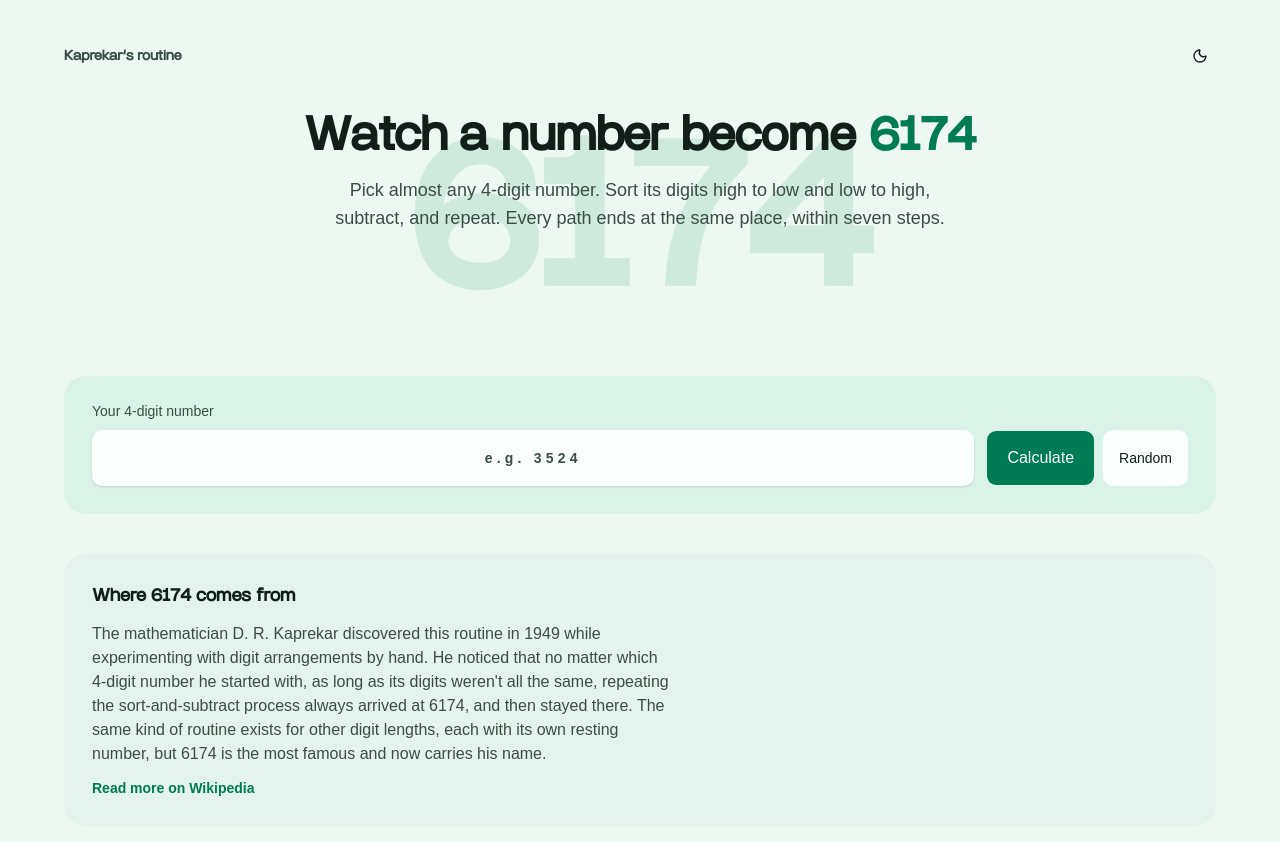
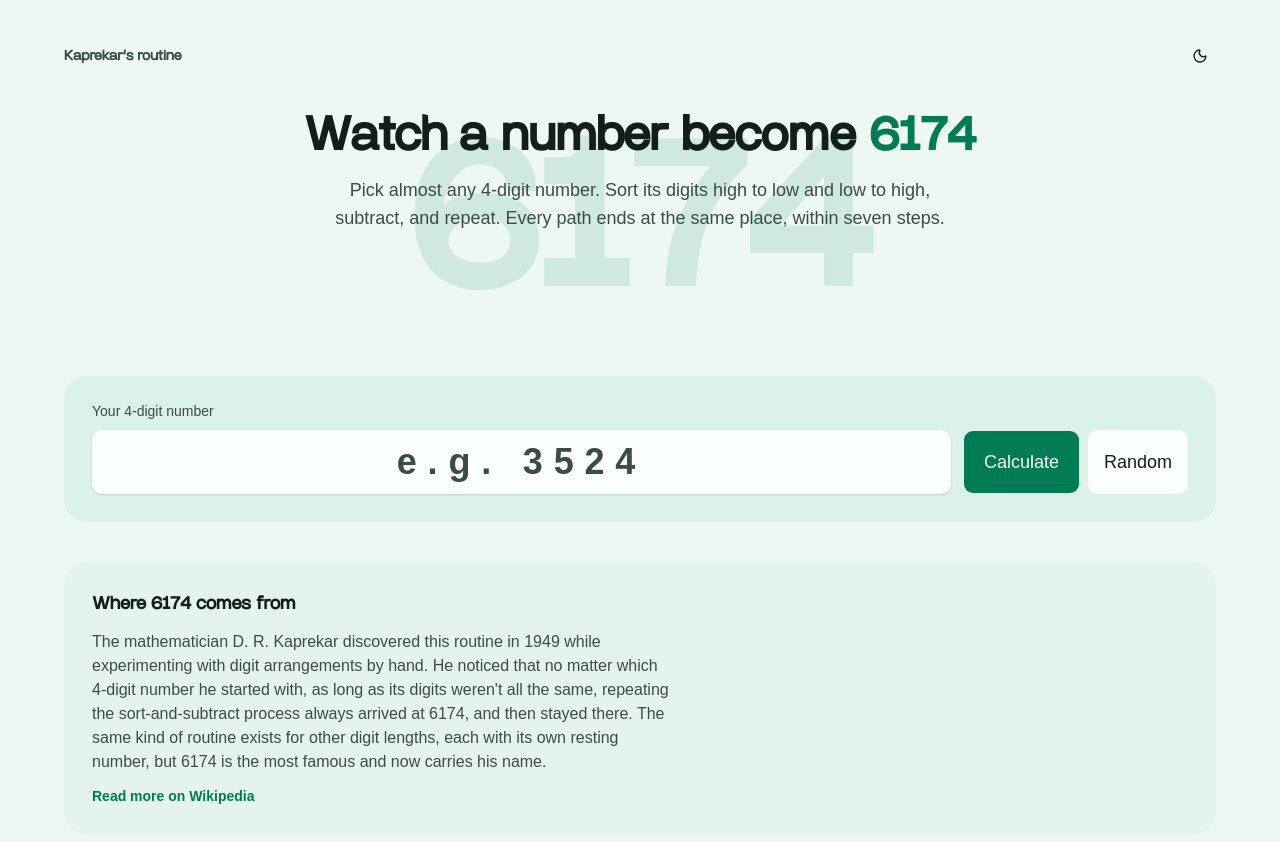
Before and after one commit to cr2007/kaprekars-constant, a React (Vite) app: page / in a window 1280 px wide. Shown: the top 842 px of the page. Built offline with nearby package versions, Linux system fonts and the light colour scheme.

Commit message:
fix: scale the number input and buttons up on desktop
The input text stayed capped at sm:text-3xl even as the page
grew much wider at larger breakpoints, reading too small
against the surrounding panel. Scale the input, and the
Calculate/Random buttons alongside it, up from lg.

```diff
--- a/src/App.tsx
+++ b/src/App.tsx
@@ -158,7 +158,7 @@ export default function App() {
                 placeholder="e.g. 3524"
                 value={rawInput}
                 onChange={(event) => handleInputChange(event.target.value)}
-                className="h-14 border-0 bg-card text-center text-2xl font-bold tracking-[0.3em] shadow-sm sm:text-3xl"
+                className="h-14 border-0 bg-card text-center text-2xl font-bold tracking-[0.3em] shadow-sm sm:text-3xl lg:h-16 lg:text-4xl"
                 aria-invalid={error ? true : undefined}
                 aria-describedby={error ? 'input-error' : undefined}
               />
@@ -167,7 +167,7 @@ export default function App() {
                   id="calculate-button"
                   type="submit"
                   size="lg"
-                  className="h-14 flex-1 px-5 text-base sm:flex-none"
+                  className="h-14 flex-1 px-5 text-base sm:flex-none lg:h-16 lg:text-lg"
                 >
                   Calculate
                 </Button>
@@ -176,7 +176,7 @@ export default function App() {
                   type="button"
                   variant="outline"
                   size="lg"
-                  className="h-14 border-0 bg-card px-4"
+                  className="h-14 border-0 bg-card px-4 lg:h-16 lg:text-lg"
                   onClick={handleRandom}
                 >
                   Random
```
